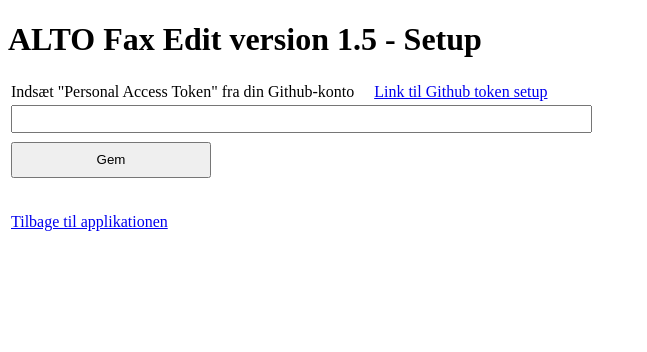
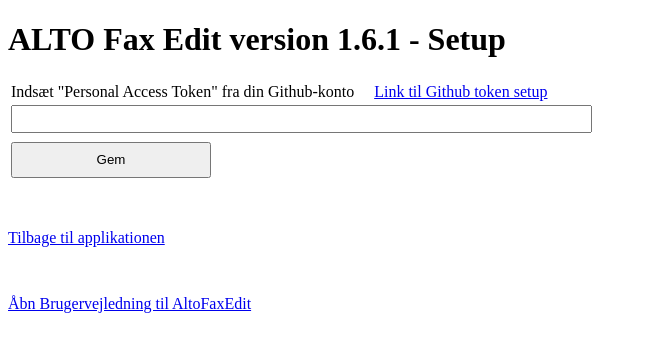
Before and after one commit to Det-Kongelige-Bibliotek/altoFaxEdit, a Flask app: page /setup in a window 1280 px wide. Shown: the top 352 px of the page, without its empty margins (0-647 px from the left). Run offline with Flask 2, Linux system fonts and the light colour scheme; some libraries are stand-ins or nearby versions.

Commit message:
Ver. 1.6.1
Cookie controlled alert message set by programmer in app.js

```diff
--- a/src/main.py
+++ b/src/main.py
@@ -4,7 +4,7 @@
 import datetime
 
 APP_ROOT = os.path.dirname(os.path.abspath(__file__))   # refers to application_top
-APP_VERSION=1.5
+APP_VERSION= "1.6.1"
 COOKIE_NAME = "afe-token"
 COOKIE_EXPIRES_DAYS = 180
 app = Flask(__name__)
--- a/src/static/js/app.js
+++ b/src/static/js/app.js
@@ -20,6 +20,7 @@
     const folderTop   = '[Tilbage]';
     const commitMessage = 'AltoFaxEdit korrektur';
     const cookieToken   = 'afe-token';
+    const cookieMessage = 'afe-message';
     const looseDataMessage = "Data er IKKE blevet gemt!. Ønsker du at fortsætte alligevel?";
 
     // Image buffer constants
@@ -665,11 +666,42 @@
      };
 
     /**
+     * Hash of string as 32 bit integer
+     */
+    var stringToHash = function(string) {
+        var hash = 0;
+
+        if (string == null)
+            return hash;
+
+        for (var i = 0; i < string.length; i++) {
+            var chr = string.charCodeAt(i);
+            hash = ((hash << 5) - hash) + chr;
+            hash = hash & hash;
+        }
+
+        return hash;
+    };
+
+    /**
+     * Show message if different from last shown message in this browser
+     */
+    var showMessageIfNew = function(message) {
+        var oldHash = afe.utils.readCookie(cookieMessage);
+		var hash = "_" + stringToHash(message);
+        if (oldHash == null || oldHash != hash) {
+            alert('Bemærk: ' + message);
+            afe.utils.setCookie(cookieMessage, hash, 365);
+        }
+    };
+
+    /**
      * Return the current datamodel
      */
     var getModel = function() {
         return(dataAltoFiles);
-    }
+    };
+
     /**
       * Initialize the application
     */
@@ -709,6 +741,8 @@
             $(_this).val('0');  // reset to placeholder item
         });
 
+        if ($('#afe-menu') != null)  // for edit page only
+            showMessageIfNew('Vejledning til Trykkefrihedens Skrifter er opdateret d. 16-03-2020. Se vedr. orddeling ved linjeskift i afsnit Generelt.');
     };
 
     // Public functions
--- a/src/static/js/utils.js
+++ b/src/static/js/utils.js
@@ -114,10 +114,28 @@
         var ca = document.cookie.split(';');
         for (var i = 0; i < ca.length; i++) {
             var c = ca[i];
-            while (c.charAt(0) == ' ') c = c.substring(1, c.length);
-            if (c.indexOf(nameEQ) == 0) return c.substring(nameEQ.length, c.length);
+            while (c.charAt(0) == ' ')
+                c = c.substring(1, c.length);
+            if (c.indexOf(nameEQ) == 0)
+                return c.substring(nameEQ.length, c.length);
         }
         return null;
+    };
+
+    /**
+     * Set a cookie
+     * @param {String} name The cookie name
+     * @param {String} value The cookie value
+     * @param {String} expireDays Should be null for session cookie; else a number of days
+     */
+    var setCookie = function(name, value, expireDays) {
+        if (expireDays == null)
+            document.cookie = name + "=" + escape(value) + ""; // session cookie
+        else {
+            var exdate = new Date();
+            exdate.setDate(exdate.getDate() + expireDays);
+            document.cookie = name + "=" + escape(value) + ";expires=" + exdate.toGMTString();
+        }
     };
 
     /**
@@ -142,6 +160,7 @@
         isXMLFilename:      isXMLFilename,
         getConfig:          getConfig,
         readCookie:         readCookie,
+        setCookie:          setCookie,
         getPartId:          getPartId
     });
 }());
--- a/src/templates/base.html
+++ b/src/templates/base.html
@@ -3,9 +3,9 @@
 <head>
   <meta charset="utf-8">
   <title>{{title}} - The ALTO Fax Edit Application - {{version}}</title>
-  <meta name="description" content="The ALTO Fax Edit Application">
+  <meta name="description" content="The ALTO vs. Facsimile Edit Application">
   <meta name="author" content="Det Kgl. Bibliotek">
-  <link rel="icon" sizes="192x192" href="https://kb.dk/themes/custom/kbdk/assets/favicons/favicon-192.png">
+  <link rel="icon" sizes="192x192" href="https://www.kb.dk/themes/custom/kbdk/assets/favicons/favicon-192.png">
   <link rel="stylesheet" href="{{url_for('static', filename='css/styles.css')}}?v={{version}}">
   <script src="https://kit.fontawesome.com/2e7febe9ea.js" crossorigin="anonymous"></script>
 </head>
--- a/src/templates/main.html
+++ b/src/templates/main.html
@@ -17,9 +17,9 @@
                             <div id="afe-menu-documents">
                             <select id="docList">
                             <option value="0" disabled="disabled" selected="selected">Åbn vejledning...</option>
-                            <option value="/static/Brugervejledning_AltoFaxEdit.pdf">Brugervejledning til AltoFaxEdit</option>
-                            <option value="/static/fraktur_i_Danmark.pdf">Læs om fraktur</option>
-                            <option value="/static/Vejledning_korrektur_Trykkefrihedens_Skrifter.pdf">Vejledning til Trykkefrihedens Skrifter</option>
+                            <option value="{{ url_for('static', filename='Brugervejledning_AltoFaxEdit.pdf')}}?v={{version}}">Brugervejledning til AltoFaxEdit</option>
+                            <option value="{{ url_for('static', filename='fraktur_i_Danmark.pdf')}}?v={{version}}">Læs om fraktur</option>
+                            <option value="{{ url_for('static', filename='Vejledning_korrektur_Trykkefrihedens_Skrifter.pdf')}}?v={{version}}">Vejledning til Trykkefrihedens Skrifter</option>
                             </select>
                             </div>
                             <div id="afe-user"><span class="fas fa-user"/><span id="afe-username" title="Login-navn">{{user}}</span>
--- a/src/templates/setup.html
+++ b/src/templates/setup.html
@@ -15,11 +15,11 @@
                 <tr>
                     <td><button id="btn-save-token" class="afe-setup-action" type="submit" title="Gem token">Gem</button></td>
                 </tr>
-                <tr><td style="padding-top:2em;">
-                    <a href="/">Tilbage til applikationen</a>
-                </td></tr>
             </table>
         </form>
     </div>
+
+	<p style="padding-top:2em;"><a href="/">Tilbage til applikationen</a></p>
+	<p style="padding-top:2em;"><a href="{{ url_for('static', filename='Brugervejledning_AltoFaxEdit.pdf')}}?v={{version}}" target="_blank">Åbn Brugervejledning til AltoFaxEdit</a></p>
 </div>
 {% endblock %}
```
Also changed, not shown: 1 other file.
